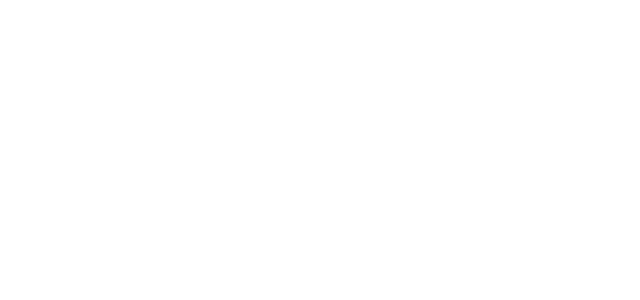
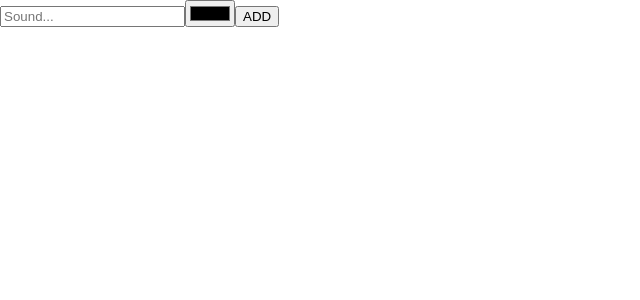
Before and after one commit to moroz-art-dev/react-hooks, a React (Create React App) app: page / in a window 1280 px wide. Shown: the top 300 px of the page, without its empty margins (0-640 px from the left). Built offline with nearby package versions, Linux system fonts and the light colour scheme.

Commit message:
Reusing form logic with custom Hooks

```diff
--- a/src/index.js
+++ b/src/index.js
@@ -1,9 +1,26 @@
 import React, { useRef, useState } from "react";
 import ReactDOM from "react-dom/client";
 import "./index.css";
+import { useInput } from "./useInput";
 
 function App() {
+  const [titelProps, resetTitle] = useInput("");
+  const [colorProps, resetColor] = useInput("#000000");
 
+  const submit = (e) => {
+    e.preventDefault();
+    alert(`${titelProps.value} sounds like ${colorProps.value}`);
+    resetTitle();
+    resetColor();
+  };
+
+  return (
+    <form onSubmit={submit}>
+      <input {...titelProps} type="text" placeholder="Sound..." />
+      <input {...colorProps} type="color" />
+      <button>ADD</button>
+    </form>
+  );
 }
 
 const root = ReactDOM.createRoot(document.getElementById("root"));
--- /dev/null
+++ b/src/useInput.js
@@ -0,0 +1,10 @@
+import { getValue } from "@testing-library/user-event/dist/utils";
+import { useState } from "react";
+
+export function useInput(initianValue) {
+  const [value, setValue] = useState(initianValue);
+  return [
+    { value, onChange: (e) => setValue(e.target.value) },
+    () => setValue(initianValue),
+  ];
+}
```
